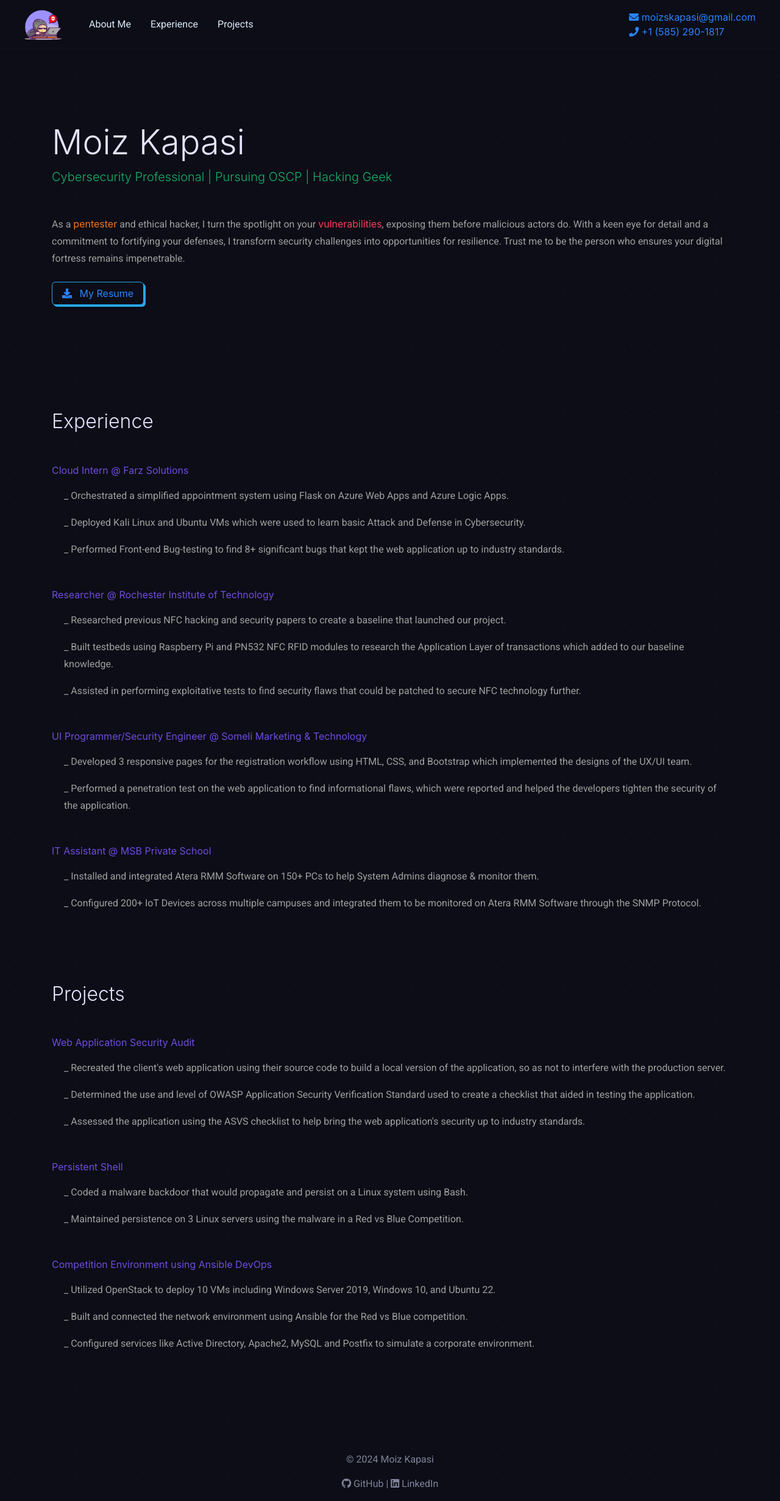
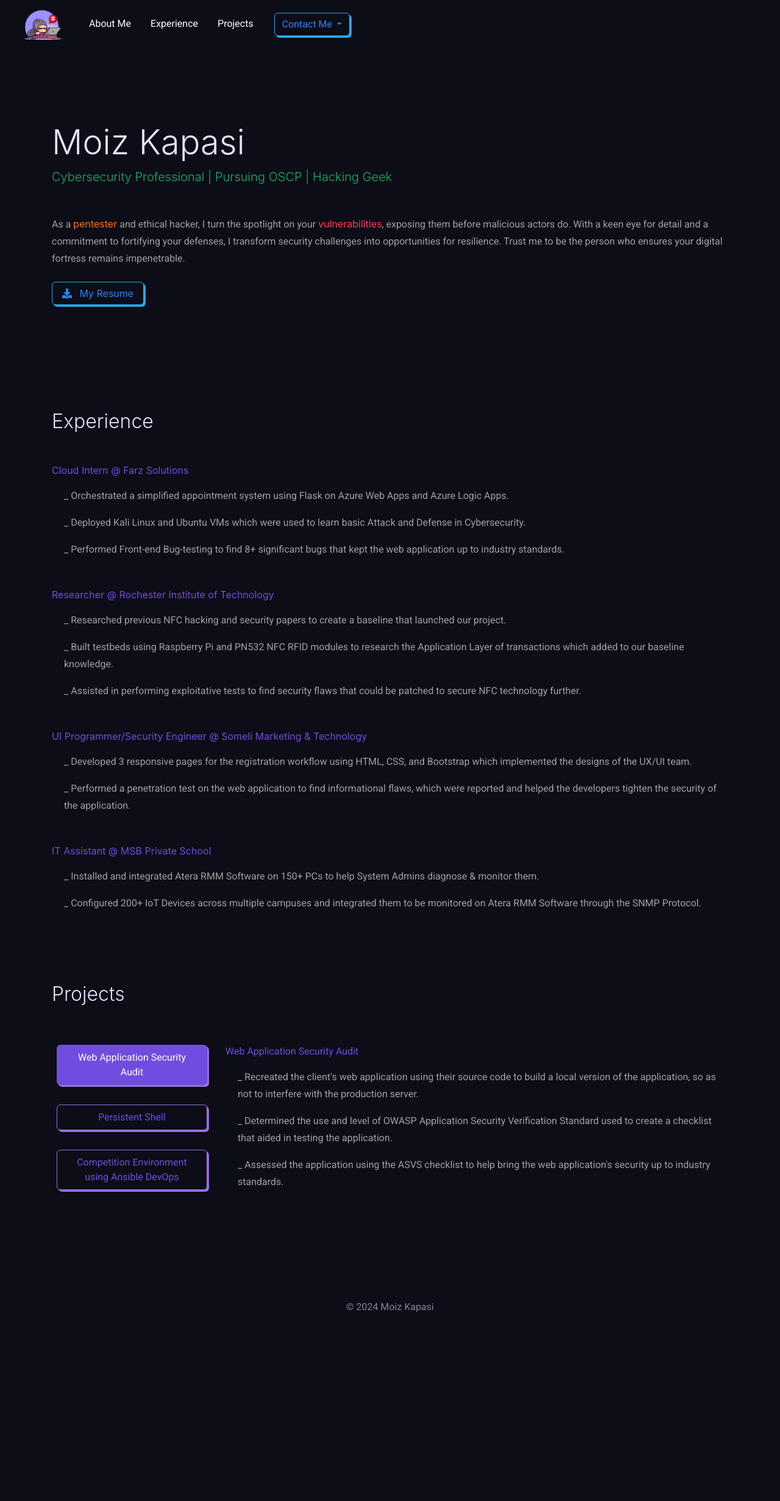
Before and after one commit to moizskapasi/moizskapasi.github.io, a plain HTML site: page index.html in a window 1280 px wide. Shown: the whole page at 61% size. After the commit the page ends 2171 px from the top, so only its background shows below. Drawn offline with nearby package versions, Linux system fonts and the light colour scheme; a web font is replaced by a local one.

Commit message:
Updated index.html and custom.css
Added Contact button and details. Changed projects into tabbed content.

```diff
--- a/css/custom.css
+++ b/css/custom.css
@@ -72,15 +72,22 @@ html {
     align-items: center;
   }
 
-  .contact-info a {
-    font-size: 20px; /* Adjust icon size */
-    text-decoration: none;
-  }
-
-  .contact-info a:hover {
-    color: #aaa; /* Optional: Add hover effect */
-  }
-
   .exp .text-grey {
     padding-left: 20px;
   }
+
+  .nav-pills {
+    margin-bottom: auto;
+  }
+
+  .tab-content .tab-pane {
+    opacity: 0;
+    visibility: hidden;
+    transition: opacity 0.12s ease-in-out, visibility 0.12s ease-in-out;
+  }
+
+  .tab-content .tab-pane.show.active {
+    opacity: 1;
+    visibility: visible;
+    transition: opacity 0.5s ease-in-out, visibility 0.5s ease-in-out;
+  }
--- a/index.html
+++ b/index.html
@@ -28,24 +28,32 @@
   <div class="navbar-dark text-white">
     <div class="container">
       <nav class="navbar navbar-expand-lg navbar-dark">
-        <img src="images/hack.png" alt="HACK" class="navbar-gif">
+        <img src="images/hack.png" alt="HACKER" class="navbar-gif">
         <button class="navbar-toggler" type="button" data-toggle="collapse" data-target="#navbarNavAltMarkup" aria-controls="navbarNavAltMarkup" aria-expanded="false" aria-label="Toggle navigation">
           <span class="navbar-toggler-icon"></span>
         </button>
         <div class="collapse navbar-collapse" id="navbarNavAltMarkup">
           <div class="navbar-nav">
-            <a href="#" class="p-3 text-decoration-none text-light">About Me</a>
-            <a href="#experience" class="p-3 text-decoration-none text-light">Experience</a>
-            <a href="#projects" class="p-3 text-decoration-none text-light">Projects</a>
+            <a href="#" class="p-3 text-decoration-none text-white">About Me</a>
+            <a href="#experience" class="p-3 text-decoration-none text-white">Experience</a>
+            <a href="#projects" class="p-3 text-decoration-none text-white">Projects</a>
+            <div class="navbar-right-content align-items-center">
+              <div class="ht-tm-element btn-group">
+                <button type="button" class="btn btn-outline-info btn-shadow dropdown-toggle" data-toggle="dropdown" aria-haspopup="true" aria-expanded="false">
+                  Contact Me
+                </button>
+                <div class="dropdown-menu" x-placement="bottom-start" style="position: absolute; will-change: transform; top: 0px; transform: translate3d(0px, 38px, 0px);">
+                  <div class="dropdown-item text-mono text-info"><i class="fas fa-envelope"></i> moizskapasi@gmail.com</div>
+                  <div class="dropdown-item text-mono text-info"><i class="fas fa-phone"></i> +1(585)290-1817</div>
+                  <a href="https://github.com/moizskapasi" class="dropdown-item text-mono text-info" target="_blank"><i class="fab fa-github"></i> GitHub</a>
+                  <a href="https://www.linkedin.com/in/moizskapasi28/" class="dropdown-item text-mono text-info" target="_blank"><i class="fab fa-linkedin"></i> LinkedIn</a>
+                </div>
+              </div>
+            </div>
           </div>
         </div>
         <!-- <span class="ht-tm-element hal-9000 mx-auto"></span> -->
-        <div class="navbar-right-content align-items-center">
-          <div class="contact-info text-white ml-3">
-            <div class="text-mono text-info"><i class="fas fa-envelope"></i> moizskapasi@gmail.com</div>
-            <div class="text-mono text-info"><i class="fas fa-phone"></i> +1 (585) 290-1817</div>
-          </div>
-        </div>
+
       </nav>
 
     </div>
@@ -115,11 +123,22 @@
 </div>
 
 <div class="container" id="projects">
-  <div class="row">
-    <div class="col-xl-12">
   <h3 class="display-4">Projects</h1>
-          <div class="exp">
-            <p class="mt-5 text-mono text-primary">Web Application Security Audit</p>
+
+  <div class="row align-items-center mt-5">
+    <div class="col-lg-3">
+      <!-- Project buttons -->
+      <div class="nav flex-column nav-pills mb-3" id="project-list" role="tablist" aria-orientation="vertical">
+        <a class="nav-link btn btn-outline-primary btn-shadow my-3 active" id="proj1-tab" data-toggle="pill" href="#proj1" role="tab" aria-controls="proj1" aria-selected="true">Web Application Security Audit</a>
+        <a class="nav-link btn btn-outline-primary btn-shadow my-3" id="proj2-tab" data-toggle="pill" href="#proj2" role="tab" aria-controls="proj2" aria-selected="false">Persistent Shell</a>
+        <a class="nav-link btn btn-outline-primary btn-shadow my-3" id="proj3-tab" data-toggle="pill" href="#proj3" role="tab" aria-controls="proj3" aria-selected="false">Competition Environment using Ansible DevOps</a>
+      </div>
+    </div>
+    <div class="col-lg-9">
+      <!-- Project details -->
+      <div class="tab-content" id="project-content">
+        <div class="tab-pane fade exp show active" id="proj1" role="tabpanel" aria-labelledby="proj1-tab">
+          <p class="mtext-mono text-primary">Web Application Security Audit</p>
           <tr><p class="mb-3 text-grey text-spacey">_ Recreated the client's web application using their source code to build a local version of the application, so as not to
             interfere with the production server.</p></tr>
           <tr><p class="mb-3 text-grey text-spacey">_ Determined the use and level of OWASP Application Security Verification Standard used to create a checklist that aided
@@ -127,30 +146,27 @@
             </p></tr>
           <tr><p class="mb-3 text-grey text-spacey">_ Assessed the application using the ASVS checklist to help bring the web application's security up to industry standards.</p></tr>
       </div>
-          <div class="exp">
-            <p class="mt-5 text-mono text-primary">Persistent Shell</p>
+        <div class="tab-pane fade exp" id="proj2" role="tabpanel" aria-labelledby="proj2-tab">
+          <a href="https://github.com/moizskapasi/Red-Teaming/tree/main/Persistent-Shell" class="text-mono text-primary">Persistent Shell <i class="fas fa-link"></i></a>
           <tr><p class="mb-3 text-grey text-spacey">_ Coded a malware backdoor that would propagate and persist on a Linux system using Bash.</p></tr>
           <tr><p class="mb-3 text-grey text-spacey">_ Maintained persistence on 3 Linux servers using the malware in a Red vs Blue Competition.</p></tr>
       </div>
-          <div class="exp">
-            <p class="mt-5 text-mono text-primary">Competition Environment using Ansible DevOps</p>
+        <div class="tab-pane fade exp" id="proj3" role="tabpanel" aria-labelledby="proj3-tab">
+          <p class="text-mono text-primary">Competition Environment using Ansible DevOps</p>
           <tr><p class="mb-3 text-grey text-spacey">_ Utilized OpenStack to deploy 10 VMs including Windows Server 2019, Windows 10, and Ubuntu 22.</p></tr>
           <tr><p class="mb-3 text-grey text-spacey">_ Built and connected the network environment using Ansible for the Red vs Blue competition.</p></tr>
           <tr><p class="mb-3 text-grey text-spacey">_ Configured services like Active Directory, Apache2, MySQL and Postfix to simulate a corporate environment.</p></tr>
       </div>
-
-      <!-- <div class="text-darkgrey text-mono my-2">Some muted text</div> -->
+      </div>
+    </div>
+  </div>
 </div>
 
-  </div>
-</div>
 
 <footer class="text-center mt-5">
     <div class="container">
       <p class="text-muted">© 2024 Moiz Kapasi</p>
       <p class="text-muted">
-        <a href="https://github.com/moizskapasi" class="text-muted" target="_blank"><i class="fab fa-github"></i> GitHub</a>    |
-        <a href="https://www.linkedin.com/in/moizskapasi28/" class="text-muted" target="_blank"><i class="fab fa-linkedin"></i> LinkedIn</a>
       </p>
     </div>
   </footer>
@@ -180,7 +196,27 @@
       }, 1500); // Adjust spinner display duration as needed
     };
   </script>
+  <script>
+    document.addEventListener("DOMContentLoaded", function() {
+  // Select all nav links
+  const navLinks = document.querySelectorAll('.nav-pills .nav-link');
 
+  // Add click event listener to each link
+  navLinks.forEach(function(link) {
+    link.addEventListener('click', function() {
+      // Get the target tab-pane
+      const targetId = link.getAttribute('href');
+      const targetPane = document.querySelector(targetId);
+
+      // Add a small delay before showing the new tab-pane to ensure fade-out completes
+      setTimeout(function() {
+        targetPane.classList.add('show', 'active');
+      }, 150);
+    });
+  });
+});
+
+  </script>
 
 
     <!-- Optional JavaScript -->
```
Lines whose indentation alone changed are shown as unchanged.
